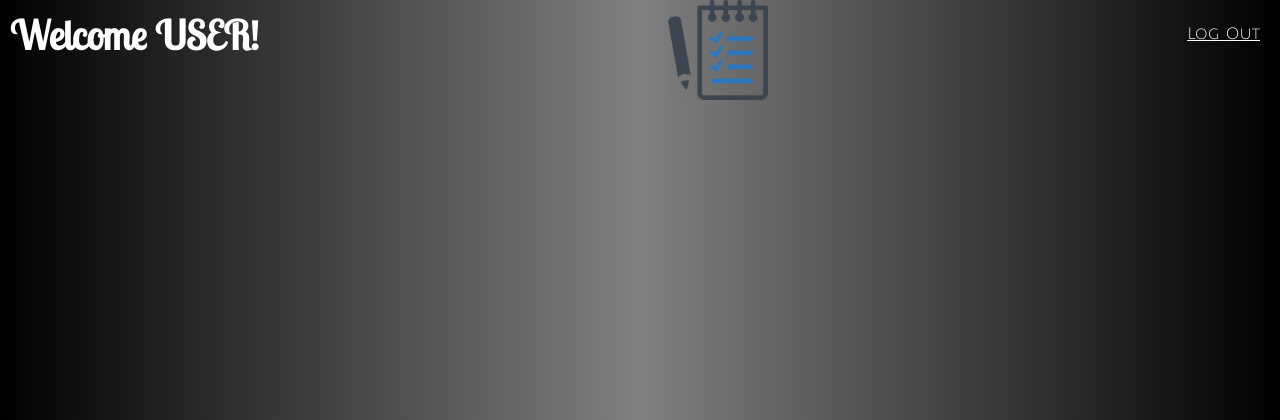
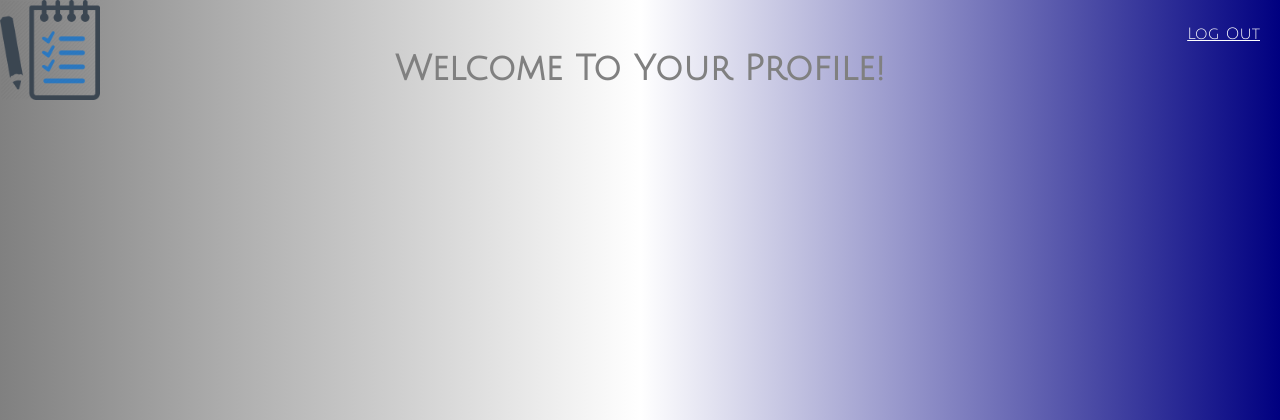
Before and after one commit to azamatbaiyzbekov/Todo-Web-Application, a Node server app: page /profile in a window 1280 px wide. Shown: the top 420 px of the page. Run offline with Node 20, Linux system fonts and the light colour scheme; the visitor is signed in with stand-in values (Sample User, id 1); some libraries are stand-ins or nearby versions.

Commit message:
adds styles

```diff
--- a/public/styles/main.css
+++ b/public/styles/main.css
@@ -14,17 +14,26 @@ body {
   margin-bottom: 100px;
 }
 
-h1, h2 {
+h2 {
+  margin-bottom: 20px;
+  color: white;
+  font-size: 25px;
+  font-family: 'Julius Sans One', sans-serif;
+}
+
+h1 {
   margin-bottom: 20px;
   color: white;
   font-family: 'Julius Sans One', sans-serif;
+  font-size: 40px;
 }
 
 label {
   display: block;
   margin-bottom: 1em;
+  font-size: 25px;
   font-size: 1em;
-  color: #999;
+  color: white;
 }
 
 input {
--- a/views/profile/show.ejs
+++ b/views/profile/show.ejs
@@ -3,9 +3,42 @@
   <section class="profile-header">
     <div class="nav-bar">
       <img class="logo" rel ="logo" type="img/png" src="/images/todo-icon.png" width="100" height="100" />
-      <h1>Welcome USER!</h1>
         <a href="accounts/logout">Log Out</a>
     </div>
   </section>
 
+  <section class="profile-intro">
+    <h1>Welcome To Your Profile!</h1>
+  </section>
+
 <% include ../partials/_footer.ejs %>
+
+
+<style>
+
+body {
+background-image: linear-gradient(to right, grey, white, navy);
+}
+
+.nav-bar {
+  top: 0;
+  left: 0;
+  width: 100%;
+  position: fixed;
+}
+
+.nav-bar img {
+  float: left;
+}
+
+.profile-intro {
+  margin: 50px auto;
+}
+
+.profile-intro h1 {
+  font-size: 35px;
+  color: grey;
+}
+
+
+</style>
```
Also changed, not shown: other parts of public/styles/main.css (+18 -20 lines), views/index.ejs (+14 -3 lines).
